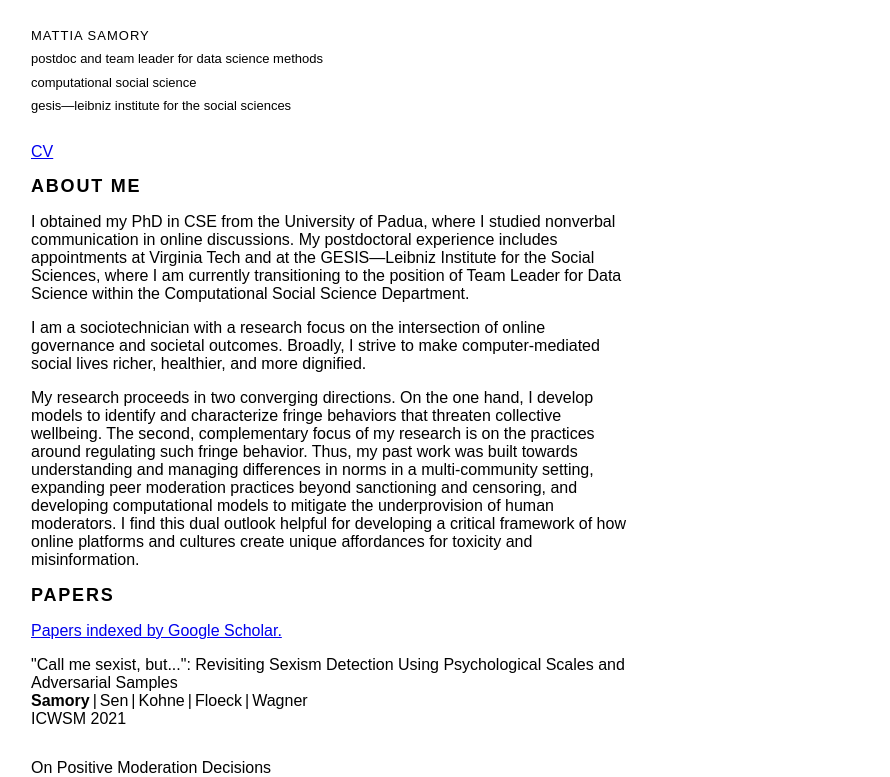
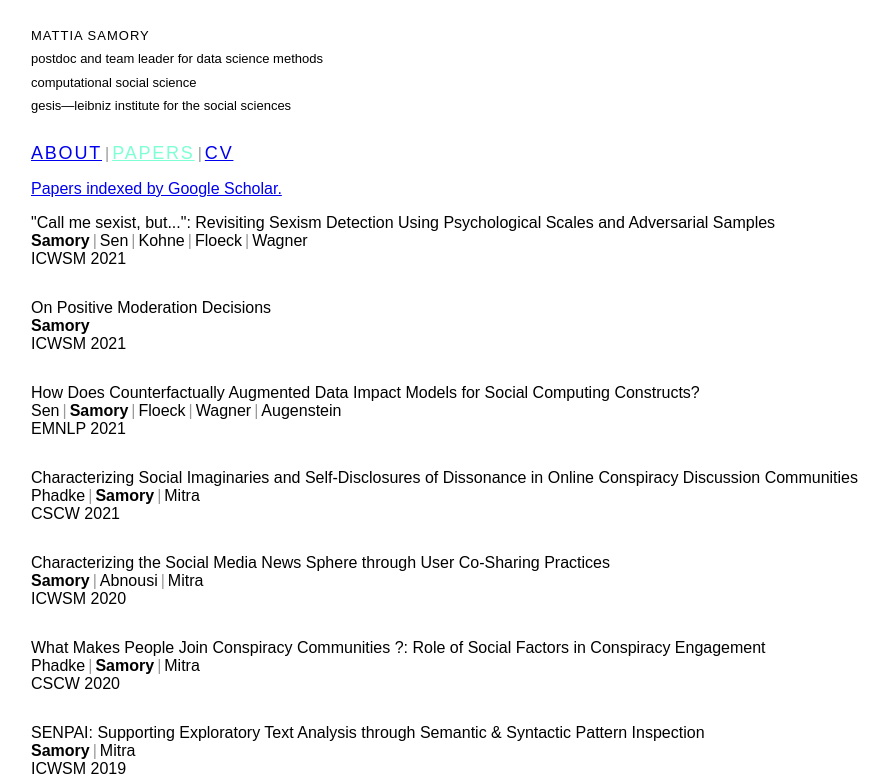
Before and after one commit to hide-ous/hide-ous.github.io, an Angular app: page /papers in a window 1280 px wide. Shown: the top 777 px of the page, without its empty margins (0-890 px from the left). Built offline with nearby package versions, Linux system fonts and the light colour scheme.

Commit message:
+ navigation

```diff
--- a/src/app/aboutme/aboutme.component.html
+++ b/src/app/aboutme/aboutme.component.html
@@ -1,4 +1,3 @@
-<h2>About me</h2>
 
 <p class="description">I obtained my PhD in CSE from the University of Padua, where I studied nonverbal communication in online discussions.
   My postdoctoral experience includes appointments at Virginia Tech and
--- a/src/app/app.component.html
+++ b/src/app/app.component.html
@@ -1,4 +1,7 @@
 <app-medallion></app-medallion>
-<a href="/assets/docs/samory_cv.pdf">CV</a>
-<app-aboutme></app-aboutme>
-<app-papers></app-papers>
+<nav>
+  <span><a routerLinkActive="selectedpage" routerLink="/aboutme">About</a></span><span class="divider">|</span>
+  <span><a routerLinkActive="selectedpage" routerLink="/papers">Papers</a></span><span class="divider">|</span>
+  <span><a routerLinkActive="selectedpage" href="/assets/docs/samory_cv.pdf">CV</a></span>
+</nav>
+<router-outlet></router-outlet>
--- a/src/app/app.module.ts
+++ b/src/app/app.module.ts
@@ -6,6 +6,7 @@ import { PaperComponent } from './paper/paper.component';
 import { PapersComponent } from './papers/papers.component';
 import { AboutmeComponent } from './aboutme/aboutme.component';
 import { MedallionComponent } from './medallion/medallion.component';
+import { AppRoutingModule } from './app-routing.module';
 
 @NgModule({
   declarations: [
@@ -16,7 +17,8 @@ import { MedallionComponent } from './medallion/medallion.component';
     MedallionComponent
   ],
   imports: [
-    BrowserModule
+    BrowserModule,
+    AppRoutingModule
   ],
   providers: [],
   bootstrap: [AppComponent]
--- a/src/app/papers/papers.component.html
+++ b/src/app/papers/papers.component.html
@@ -1,5 +1,6 @@
-<h2>Papers</h2>
 <p>
-  <a href="https://scholar.google.com/citations?user=m5hUWjsAAAAJ&hl=en">Papers indexed by Google Scholar.</a>
+  <a href="https://scholar.google.com/citations?user=m5hUWjsAAAAJ&hl=en" target="_blank">
+    Papers indexed by Google Scholar.
+  </a>
 </p>
 <app-paper *ngFor="let paper of papers" [paper]="paper"></app-paper>
--- a/src/styles.css
+++ b/src/styles.css
@@ -3,11 +3,20 @@ body{
   margin-left: 31px;
 
 }
-h2{
+nav a{
   text-transform: uppercase;
   letter-spacing: 0.1em;
   font-size: 18px;
   margin-bottom: 7px;
+}
+nav a:visited{
+  color: black;
+}
+nav a:hover{
+  color: red;
+}
+nav a.selectedpage{
+  color: aquamarine;
 }
 .medallion{
   margin-top: 31px;
@@ -25,7 +34,6 @@ h2{
 }
 .paper{
   margin-bottom: 31px;
-  max-width: 600px;
 }
 .paperauthor{
   display: inline;
@@ -40,4 +48,5 @@ h2{
 .divider {
   margin-left: 3px;
   margin-right: 3px;
+  color: #999;
 }
```
Also changed, not shown: src/app/app-routing.module.ts (added, +18 -0 lines).
